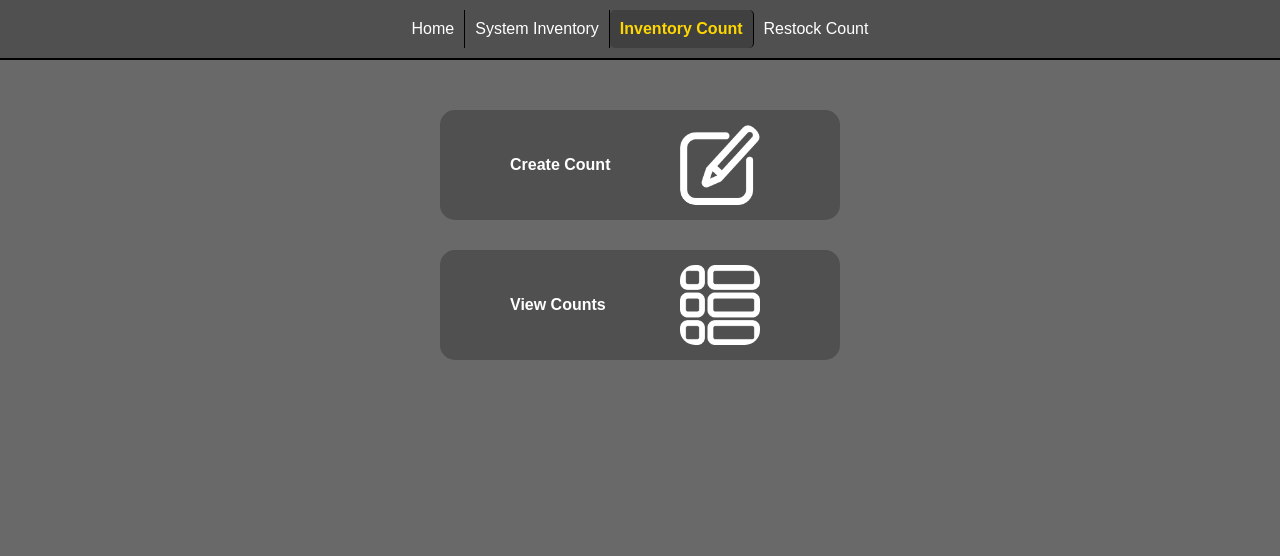
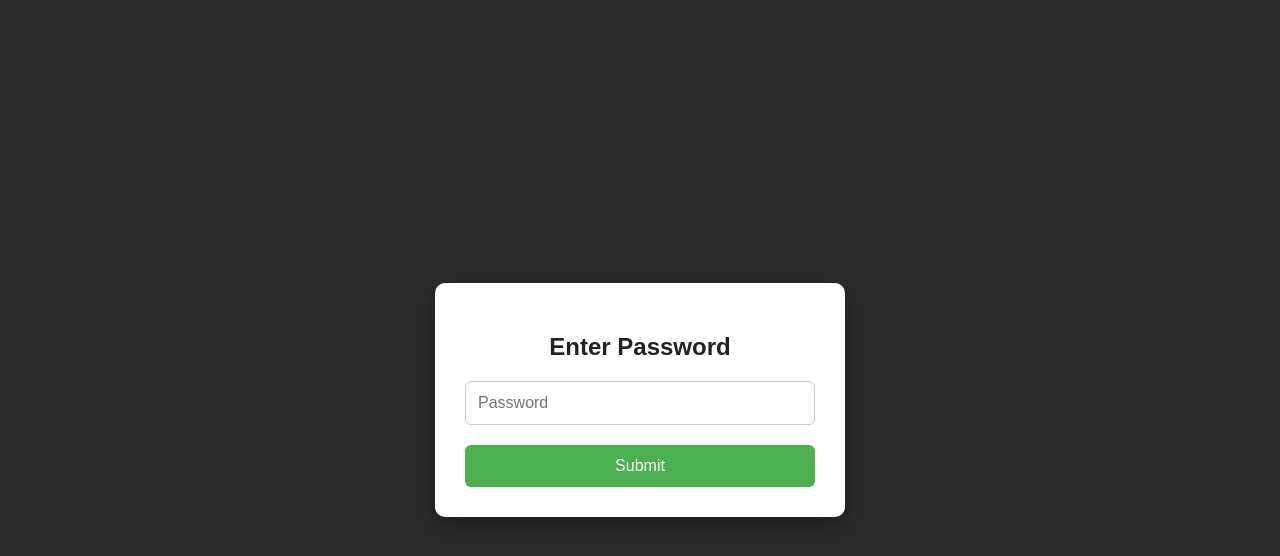
Before and after one commit to AdminKading/Inventory-Verification, a website: page html/count.html in a window 1280 px wide. Drawn offline with Linux system fonts and the light colour scheme.

Commit message:
Fixed cookies

```diff
--- a/js/auth.js
+++ b/js/auth.js
@@ -1,91 +1,125 @@
-// Holds the loaded Excel data for access by getExcelData()
-let cachedExcelData = null;
+document.addEventListener("DOMContentLoaded", () => {
+  const validPasswords = ["adminpassword", "clientpassword"];
+  const savedPassword = getCookie("userpass");
 
-/**
- * Sets the Excel JSON data (e.g., from JSONP or localStorage)
- * @param {Array|Object} data
- */
-export const setExcelData = (data) => {
-    cachedExcelData = data;
-};
+  console.log("DOMContentLoaded fired");
+  console.log("Saved password cookie:", savedPassword);
 
-/**
- * Returns the currently loaded Excel JSON data
- * @returns {Array|Object|null}
- */
-export const getExcelData = () => {
-    if (cachedExcelData) return cachedExcelData;
-    const raw = localStorage.getItem('excelData');
-    return raw ? JSON.parse(raw) : null;
-};
+  const content = document.getElementById("main-content");
+  if (content) content.style.display = "none";
 
-/**
- * Sets a cookie with a specific key, value, and expiry in days
- * @param {string} key
- * @param {string|number} value
- * @param {number} days
- */
-export const setCookie = (key, value, days) => {
-    if (!key.startsWith('InventoryCount_') && !key.startsWith('RestockCount_') &&
-        key !== 'userpass' && key !== 'authToken') {
-        console.warn(`Warning: setCookie called with unprefixed key: "${key}"`);
+  if (!validPasswords.includes(savedPassword)) {
+    console.log("No valid cookie, showing prompt");
+    showPasswordPrompt();
+  } else {
+    console.log("Valid cookie, showing content");
+    if (content) content.style.display = "block";
   }
-    const date = new Date();
-    date.setTime(date.getTime() + days * 24 * 60 * 60 * 1000);
-    document.cookie = `${key}=${value};expires=${date.toUTCString()};path=/`;
-};
+});
 
-/**
- * Gets the value of a cookie by key
- * @param {string} key
- * @returns {string|null}
- */
-export const getCookie = (key) => {
+function setCookie(name, value) {
+  const expires = new Date();
+  expires.setFullYear(expires.getFullYear() + 10);
+  document.cookie = `${name}=${value}; expires=${expires.toUTCString()}; path=/`;
+}
+
+function getCookie(name) {
   const cookies = document.cookie.split(';');
   for (let cookie of cookies) {
-        const [k, v] = cookie.trim().split('=');
-        if (k === key) return v;
+    const [key, val] = cookie.trim().split('=');
+    if (key === name) return val;
   }
   return null;
-};
+}
 
-/**
- * Clears cookies based on mode (e.g. "Inventory" or "Restock")
- * @param {string} mode
- */
-export const clearCookies = (mode) => {
-    const prefix = mode + "Count_";
-    clearCookiesByPrefix(prefix);
-};
+function showPasswordPrompt() {
+  console.log("showPasswordPrompt called");
 
-/**
- * Clears cookies with a specific prefix
- * @param {string} prefix
- */
-export const clearCookiesByPrefix = (prefix) => {
-    document.cookie.split(';').forEach(cookie => {
-        const name = cookie.split('=')[0].trim();
-        if (name === "userpass" || name === "authToken") return;
-        if (name.startsWith(prefix)) {
-            document.cookie = `${name}=;expires=Thu, 01 Jan 1970 00:00:00 UTC;path=/`;
+  if (document.getElementById("password-modal")) return;
+
+  const modal = document.createElement("div");
+  modal.id = "password-modal";
+  Object.assign(modal.style, {
+    position: "fixed",
+    top: "0",
+    left: "0",
+    width: "100vw",
+    height: "100vh",
+    backgroundColor: "rgba(0,0,0,0.6)",
+    display: "flex",
+    alignItems: "center",
+    justifyContent: "center",
+    zIndex: "10000",
+  });
+
+  const box = document.createElement("div");
+  Object.assign(box.style, {
+    backgroundColor: "#ffffff",
+    padding: "30px",
+    borderRadius: "10px",
+    boxShadow: "0 10px 25px rgba(0, 0, 0, 0.3)",
+    maxWidth: "90%",
+    width: "350px",
+    textAlign: "center",
+    fontFamily: "Arial, sans-serif",
+  });
+
+  box.innerHTML = `
+    <h2 style="margin-bottom: 20px; color: #222;">Enter Password</h2>
+    <input type="password" id="modal-password" placeholder="Password" style="
+      width: 100%;
+      padding: 12px;
+      font-size: 16px;
+      border: 1px solid #ccc;
+      border-radius: 6px;
+      box-sizing: border-box;
+    " />
+    <button id="submit-password" style="
+      margin-top: 20px;
+      width: 100%;
+      padding: 12px;
+      font-size: 16px;
+      background-color: #4CAF50;
+      color: white;
+      border: none;
+      border-radius: 6px;
+      cursor: pointer;
+      transition: background-color 0.3s;
+    ">Submit</button>
+  `;
+
+  modal.appendChild(box);
+  document.body.appendChild(modal);
+
+  document.getElementById("submit-password").addEventListener("click", () => {
+    const input = document.getElementById("modal-password").value;
+    console.log("Password entered:", input);
+
+    if (["adminpassword", "clientpassword"].includes(input)) {
+      console.log("Correct password");
+      setCookie("userpass", input);
+      modal.remove();
+      const content = document.getElementById("main-content");
+      if (content) content.style.display = "block";
+    } else {
+      console.log("Incorrect password");
+      alert("Incorrect password.");
     }
   });
-};
+}
 
-/**
- * Extracts the shop name from the loaded data, defaulting if missing.
- * Replaces spaces with underscores.
- * @param {Array} data
- * @returns {string}
- */
-export const extractShopName = (data) => {
-    if (!data || !Array.isArray(data)) return 'Unknown_Shop';
+// ✅ Modular access-checking functions
 
-    const locationEntry = data.find(item =>
-        item["Inventory Status"]?.startsWith('Locations:')
-    );
+function hasAdminAccess() {
+  return getCookie("userpass") === "adminpassword";
+}
 
-    return locationEntry
-        ? locationEntry["Inventory Status"].split(': ')[1]?.trim().replace(/\s+/g, '_') || 'Unknown_Shop'
-        : 'Unknown_Shop';
-};
+function hasClientAccess() {
+  const pass = getCookie("userpass");
+  return ["adminpassword", "clientpassword"].includes(pass);
+}
+
+// Make globally accessible
+window.hasAdminAccess = hasAdminAccess;
+window.hasClientAccess = hasClientAccess;
+window.showPasswordPrompt = showPasswordPrompt;
```
Also changed, not shown: html/home.html (+2 -2 lines). Lines whose indentation alone changed are shown as unchanged.
